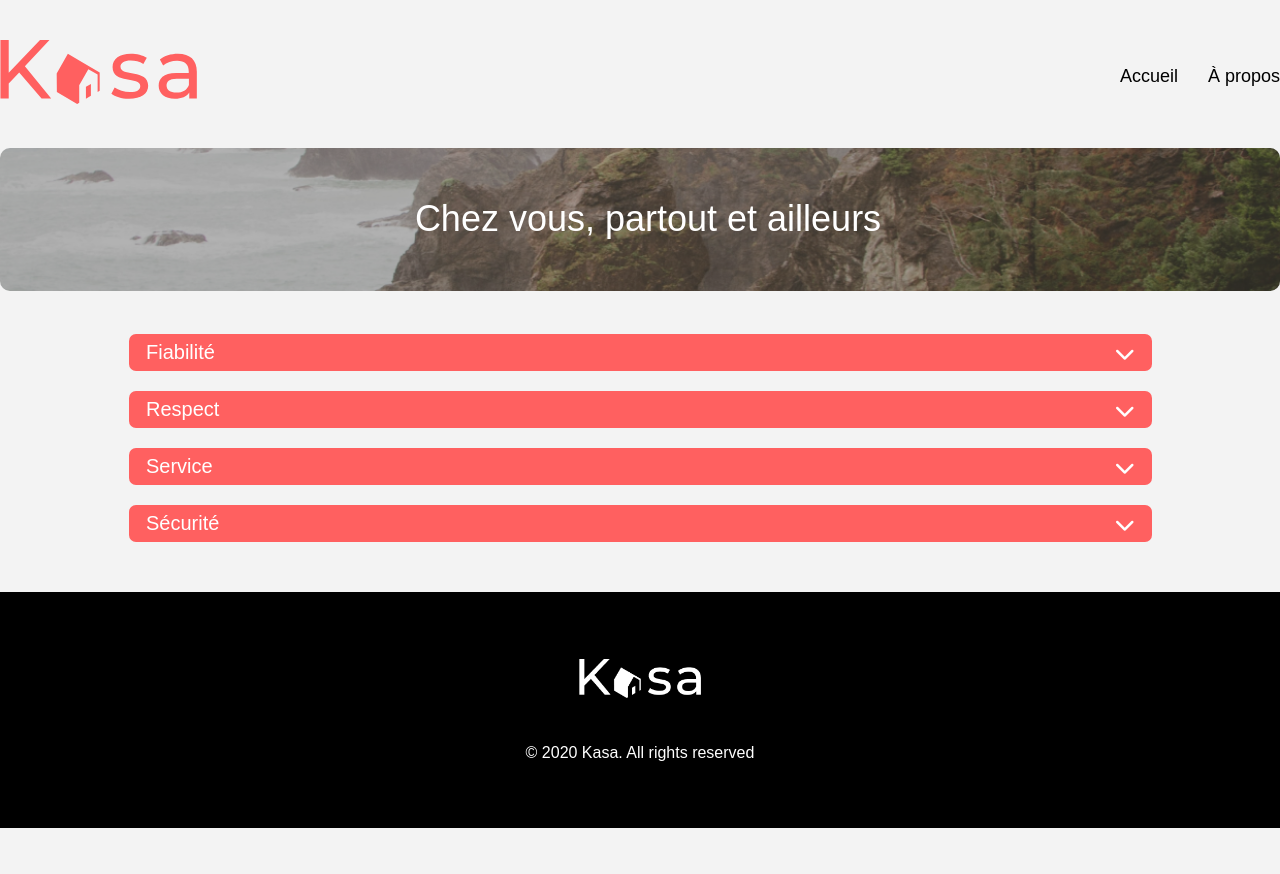
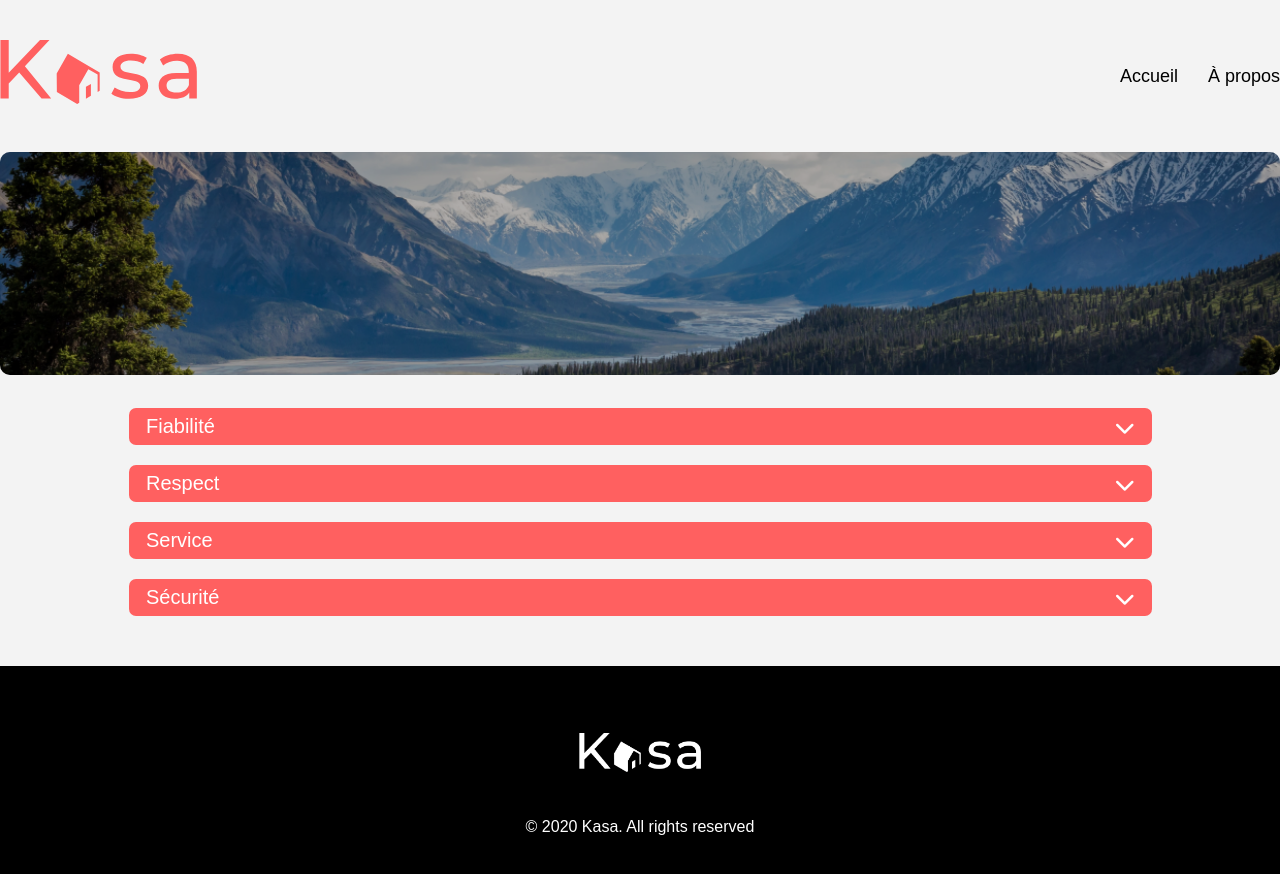
Before and after one commit to bendahmanenaim/mon-premier-projet-react, a React (Create React App) app in the folder FrontEnd/: page /about in a window 1280 px wide. Shown: the top 874 px of the page. Before the commit the page ends 828 px from the top, so only its background shows below. Built offline with nearby package versions, Linux system fonts and the light colour scheme.

Commit message:
ajout de css pour le banner

```diff
--- a/FrontEnd/src/components/Banner.js
+++ b/FrontEnd/src/components/Banner.js
@@ -1,23 +1,25 @@
 import React from "react";
-
+import { useLocation } from "react-router-dom";
 
 const Banner = () => {
+  const location = useLocation();
   const pathname = window.location.pathname;
 
-  return pathname === "/about-us" ? (
-    <section className="layout">
-    <div className="layout__conteneur"></div>
-   </section>
-  ) : (
-
-    <section className="banner">
-      <div className="banner__conteneur">
-        <h1>Chez vous, partout et ailleurs</h1>
+  return (
+    <section className={pathname === "/" ? "banner" : "layout"}>
+       <div className={pathname === "/" ? "banner__conteneur" : "layout__conteneur"}>
+        {pathname === "/" ? (
+          <h1>Chez vous, partout et ailleurs</h1>
+        ) : null}
       </div>
     </section>
-
-
   );
 };
 
 export default Banner;
+
+/*location n'est pas utilisée directement dans le reste du code du
+composant Banner, elle est essentielle
+pour accéder à l'URL actuelle. Cela permet au composant
+ de prendre des décisions basées sur l'URL, même si dans
+ ce cas, seule la variable pathname est utilisée */
--- a/FrontEnd/src/components/Offres.js
+++ b/FrontEnd/src/components/Offres.js
@@ -1,9 +1,10 @@
 import React, { useEffect, useState } from "react";
 import axios from "axios";
+import {Link} from "react-router-dom";
 
 const Offres = () => {
 
-
+const [data,setData] = useState([]);
   // Le useEffect se joue lorsque le composant est monté
   useEffect(() => {
     axios.get("http://localhost:8080/api/properties")
@@ -13,6 +14,12 @@ const Offres = () => {
   return (
     <div className="offres">
       <h1>Offres</h1>
+      <ul>
+        {data.map((id)=>
+        (<li key={id.title}>{id.title.cover }
+          </li>)
+        )}
+      </ul>
     </div>
 
   );
```
